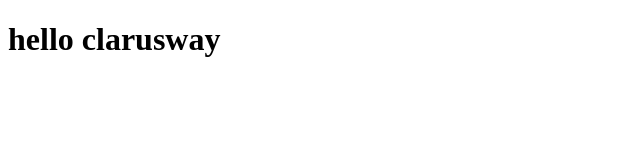
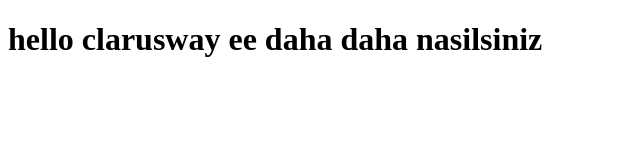
Before and after one commit to ayesra/pullrequesrdeneme, a plain HTML site: page index.html in a window 1280 px wide. Shown: the whole page, without its empty margins (0-640 px from the left). Drawn offline with Linux system fonts and the light colour scheme.

Commit message:
degisiklikler

```diff
--- a/index.html
+++ b/index.html
@@ -7,6 +7,6 @@
     <title>Document</title>
 </head>
 <body>
-    <h1>hello clarusway</h1>
+    <h1>hello clarusway ee daha daha nasilsiniz</h1>
 </body>
 </html>
```
